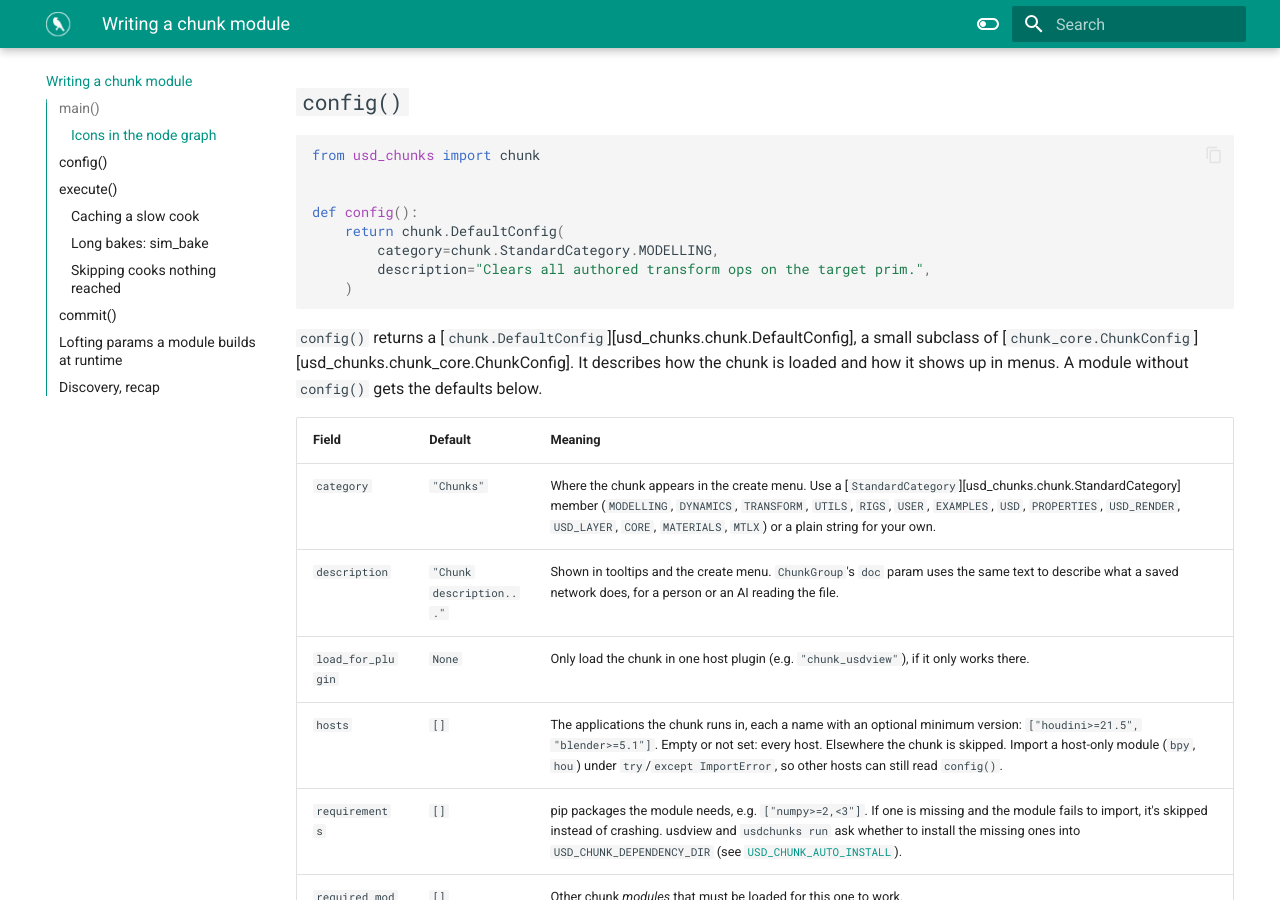
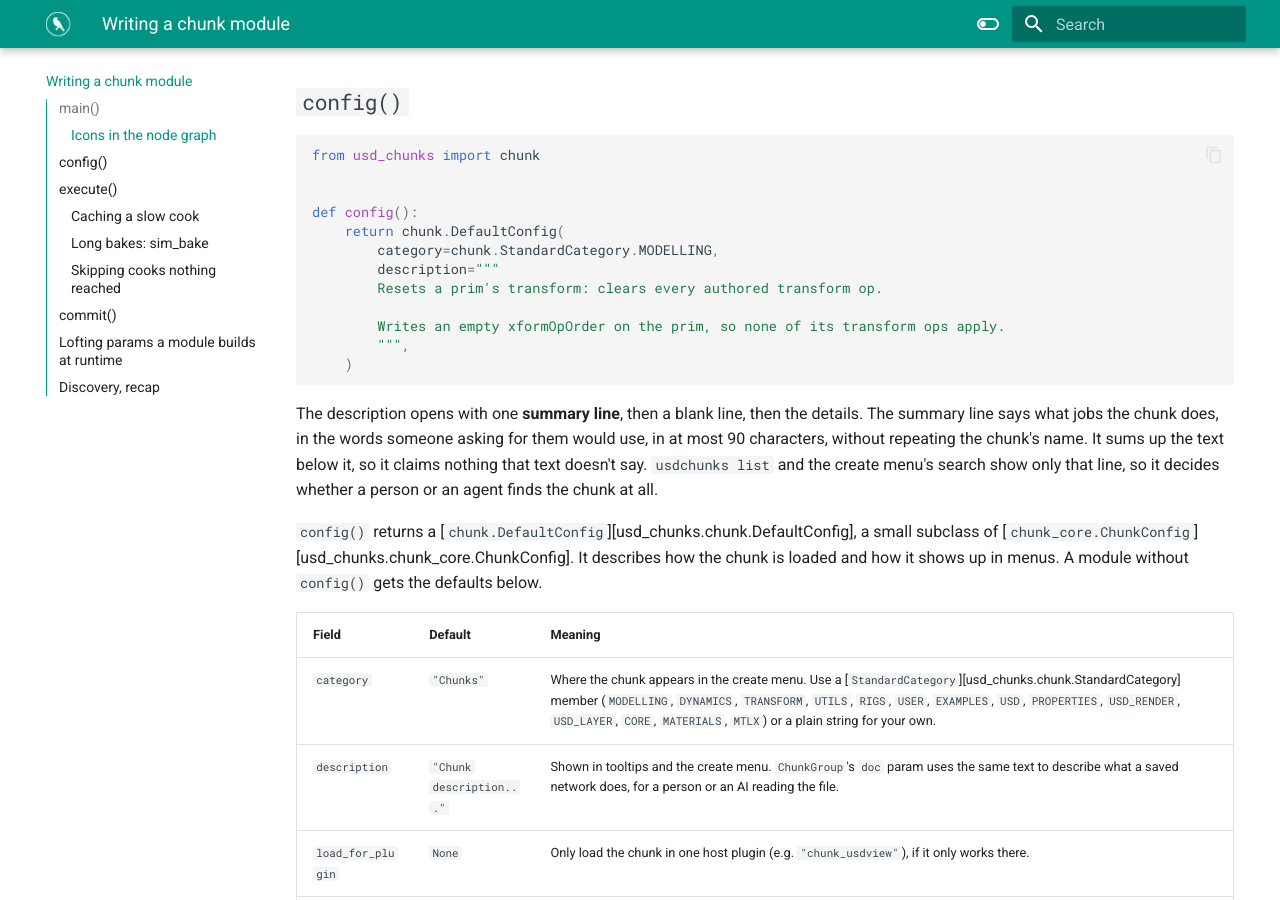
Before and after one commit to HuginStudios/usd_chunks, an MkDocs documentation site: the page built from docs/writing-a-chunk.md, in a window 1280 px wide and 900 px high, scrolled down 3112 px. Built offline with MkDocs 1.6.1 and Material for MkDocs 9.7.7, drawn with Linux system fonts in a browser that asks for light colours.

Commit message:
📝 Chunk descriptions open with a summary line
usdchunks list and the create menu's search show a description's
first line, cut at 90 characters, and that line is what a person or
an agent picks a chunk by. Given only that list, an agent asked for a
spiral staircase answered "no chunk does this" every time. Duplicate
Prim's line said "deep copies a prim to a new path". With the copies
named in that line it picked it every time.

The rule, in the write-chunk skill, the review checklist, the guide
and AGENTS.md: one summary line of the jobs, in task words, at most
90 characters, no "X chunk --" prefix, then a blank line. It sums up
the text below it and claims nothing that text doesn't say.

test_chunk_summary_lines enforces the shape. The 73 chunks written
before the rule are listed; the list can only shrink, and the test
says when one has been fixed.

````diff
--- a/docs/writing-a-chunk.md
+++ b/docs/writing-a-chunk.md
@@ -154,9 +154,20 @@ from usd_chunks import chunk
 def config():
     return chunk.DefaultConfig(
         category=chunk.StandardCategory.MODELLING,
-        description="Clears all authored transform ops on the target prim.",
+        description="""
+        Resets a prim's transform: clears every authored transform op.
+
+        Writes an empty xformOpOrder on the prim, so none of its transform ops apply.
+        """,
     )
 ```
+
+The description opens with one **summary line**, then a blank line, then the details. The
+summary line says what jobs the chunk does, in the words someone asking for them would use,
+in at most 90 characters, without repeating the chunk's name. It sums up the text below it,
+so it claims nothing that text doesn't say. `usdchunks list` and the
+create menu's search show only that line, so it decides whether a person or an agent finds
+the chunk at all.
 
 `config()` returns a [`chunk.DefaultConfig`][usd_chunks.chunk.DefaultConfig], a small
 subclass of [`chunk_core.ChunkConfig`][usd_chunks.chunk_core.ChunkConfig]. It describes how
````
Also changed, not shown: AGENTS.md (+3 -1 lines), skills/usd-chunks-review-chunk/SKILL.md (+5 -0 lines), skills/usd-chunks-write-chunk/SKILL.md (+6 -1 lines), 1 other file.
